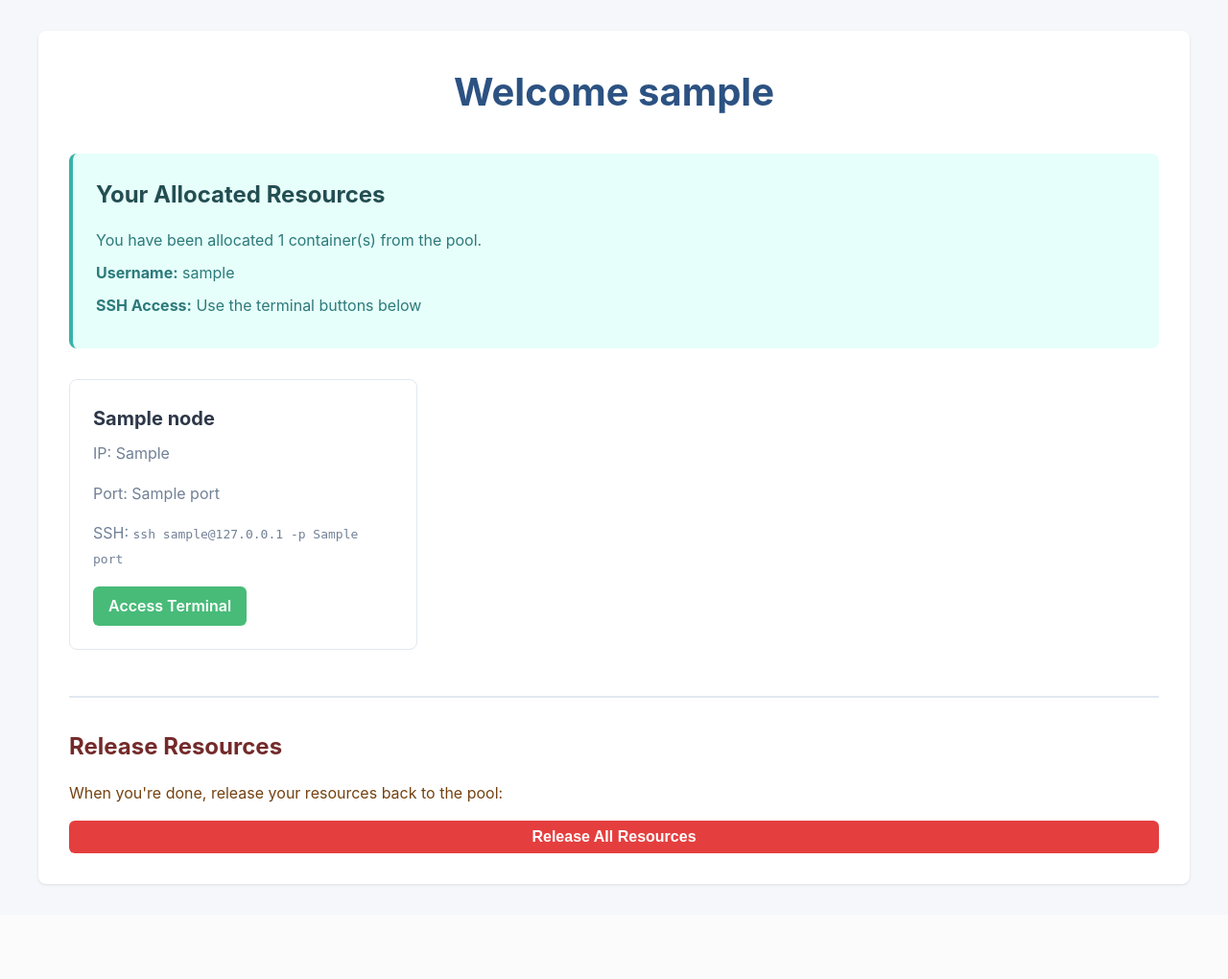
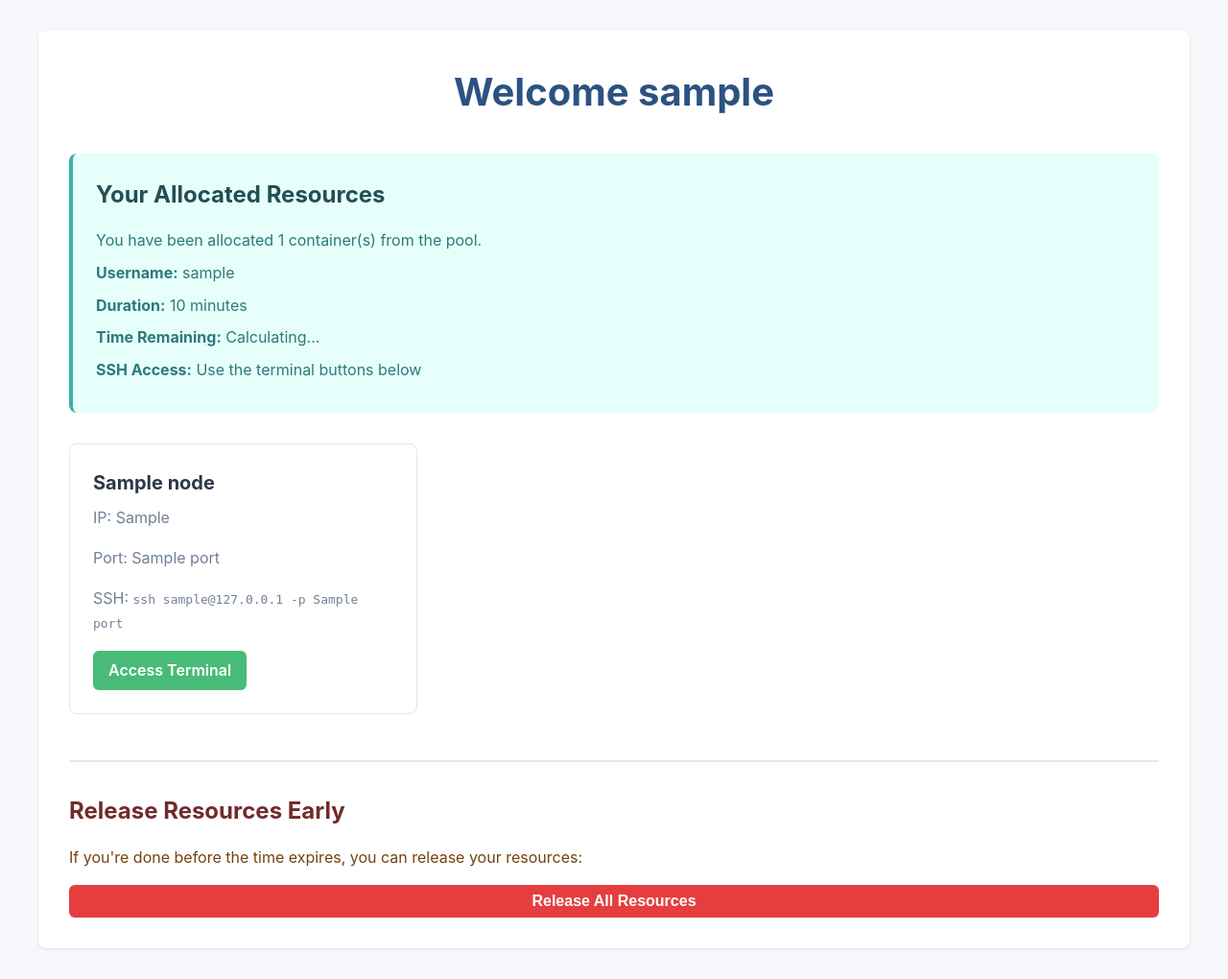
Before and after one commit to dhuy21/ODP_project, a Flask app: template web/templates/dashboard.html in a window 1280 px wide. Shown: the whole page at 96% size. Before the commit the page ends 923 px from the top, so only its background shows below. Run offline with Flask 3, Linux system fonts and the light colour scheme; the template is opened without the code that fills it: most values are stand-ins (such as "Sample title", 1, 10 or a date in 2020).

Commit message:
Add inventory files for Alice, Bob, Medi, and Testtt; implement duration for resource allocation and expiry management

```diff
--- a/web/app.py
+++ b/web/app.py
@@ -76,12 +76,20 @@ def provision():
     username = data['username']
     password = data['password']
     vm_count = int(data['vm_count'])
+    duration = int(data.get('duration', 60))  # Duration in minutes
     packages = data['packages'].split(',') if data['packages'] else []
 
     try:
         project_dir = os.path.dirname(os.path.dirname(os.path.abspath(__file__)))
 
         # Check available containers first
+        status_result = subprocess.run(
+            ['./pool_manager.sh', 'check-expired'],
+            capture_output=True,
+            text=True,
+            cwd=project_dir
+        )
+
         status_result = subprocess.run(
             ['./pool_manager.sh', 'status'],
             capture_output=True,
@@ -98,9 +106,9 @@ def provision():
                 'message': f'Not enough containers available. You need {vm_count} but only {free_count} are free.'
             })
 
-        # Allocate containers from pool
+        # Allocate containers from pool with duration
         result = subprocess.run(
-            ['./pool_manager.sh', 'allocate', username, str(vm_count), username, password],
+            ['./pool_manager.sh', 'allocate', username, str(vm_count), username, password, str(duration)],
             capture_output=True,
             text=True,
             cwd=project_dir
@@ -115,15 +123,16 @@ def provision():
                 'message': 'Failed to allocate containers'
             })
 
-        # Parse allocated nodes
+        # Parse allocated nodes and expiry time
         allocated_nodes = []
+        expiry_time = None
+
         for line in result.stdout.split('\n'):
             if 'Allocated' in line:
-                # Parse: "   - Allocated pool-node-1 (172.30.0.11:3000)"
                 parts = line.strip().split()
                 if len(parts) >= 4:
-                    node_name = parts[2]  # pool-node-1
-                    ip_port = parts[3].strip('()')  # 172.30.0.11:3000
+                    node_name = parts[2]
+                    ip_port = parts[3].strip('()')
                     if ':' in ip_port:
                         ip, port = ip_port.split(':')
 
@@ -133,13 +142,16 @@ def provision():
                             'ip': ip
                         })
 
+                        # Extract expiry time from the line
+                        if 'until' in line:
+                            expiry_time = line.split('until')[1].strip()
+
         if not allocated_nodes:
             return jsonify({
                 'status': 'error',
                 'message': 'Failed to parse allocated containers'
             })
 
-        # Wait for containers to be ready
         time.sleep(2)
 
         # Create inventory for Ansible
@@ -155,7 +167,7 @@ def provision():
             if packages:
                 f.write(f"packages={','.join(packages)}\n")
 
-        # Run Ansible to configure if packages or user requested
+        # Run Ansible to configure
         if packages or username or password:
             ansible_cmd = [
                 'ansible-playbook',
@@ -177,7 +189,9 @@ def provision():
         client_allocations[username] = {
             'nodes': allocated_nodes,
             'username': username,
-            'password': password
+            'password': password,
+            'duration': duration,
+            'expiry': expiry_time
         }
 
         return jsonify({
@@ -198,11 +212,18 @@ def provision():
 def dashboard(username, vm_count):
     allocation = client_allocations.get(username, {})
     nodes = allocation.get('nodes', [])
+    duration = allocation.get('duration', 60)
+
+    # Calculate expiry timestamp
+    import time
+    expiry_timestamp = int(time.time()) + (duration * 60)
 
     return render_template('dashboard.html',
                          username=username,
                          vm_count=vm_count,
-                         nodes=nodes)
+                         nodes=nodes,
+                         duration=duration,
+                         expiry_timestamp=expiry_timestamp)
 
 @app.route('/release/<username>', methods=['POST'])
 def release_resources(username):
--- a/web/static/script.js
+++ b/web/static/script.js
@@ -13,12 +13,14 @@ document.getElementById('provisionForm').addEventListener('submit', async (e) =>
         username: form.username.value,
         password: form.password.value,
         vm_count: form.vm_count.value,
+        duration: form.duration.value,
         packages: form.packages.value
     };
 
-    // Store credentials for terminal use
+    // Store credentials and duration for terminal use
     sessionStorage.setItem('username', data.username);
     sessionStorage.setItem('password', data.password);
+    sessionStorage.setItem('duration', data.duration);
 
     try {
         const response = await fetch('/provision', {
--- a/web/templates/dashboard.html
+++ b/web/templates/dashboard.html
@@ -3,6 +3,33 @@
 <head>
     <title>Your Infrastructure - {{ username }}</title>
     <link rel="stylesheet" href="{{ url_for('static', filename='style.css') }}">
+    <script>
+        let expiryTimestamp = {{ expiry_timestamp if expiry_timestamp else 0 }};
+
+        function updateCountdown() {
+            if (expiryTimestamp === 0) return;
+
+            const now = Math.floor(Date.now() / 1000);
+            const remaining = expiryTimestamp - now;
+
+            if (remaining <= 0) {
+                document.getElementById('countdown').innerHTML = '<span style="color:red">EXPIRED - Your resources have been released</span>';
+                setTimeout(() => window.location.href = '/', 3000);
+                return;
+            }
+
+            const hours = Math.floor(remaining / 3600);
+            const minutes = Math.floor((remaining % 3600) / 60);
+            const seconds = remaining % 60;
+
+            document.getElementById('countdown').textContent =
+                `${hours}h ${minutes}m ${seconds}s remaining`;
+
+            setTimeout(updateCountdown, 1000);
+        }
+
+        window.onload = updateCountdown;
+    </script>
 </head>
 <body>
     <div class="container">
@@ -12,6 +39,8 @@
             <h2>Your Allocated Resources</h2>
             <p>You have been allocated {{ vm_count }} container(s) from the pool.</p>
             <p><strong>Username:</strong> {{ username }}</p>
+            <p><strong>Duration:</strong> {{ duration }} minutes</p>
+            <p><strong>Time Remaining:</strong> <span id="countdown">Calculating...</span></p>
             <p><strong>SSH Access:</strong> Use the terminal buttons below</p>
         </div>
 
@@ -30,8 +59,8 @@
         </div>
 
         <div class="release-section">
-            <h2>Release Resources</h2>
-            <p>When you're done, release your resources back to the pool:</p>
+            <h2>Release Resources Early</h2>
+            <p>If you're done before the time expires, you can release your resources:</p>
             <button onclick="releaseResources()" class="button" style="background:#e53e3e;">
                 Release All Resources
             </button>
```
Also changed, not shown: Ansible/inventory_alice.ini (added, +9 -0 lines), Ansible/inventory_bob.ini (added, +9 -0 lines), Ansible/inventory_medi.ini (added, +7 -0 lines), Ansible/inventory_testtt.ini (added, +9 -0 lines), web/templates/index.html (+14 -0 lines), 2 other files.
